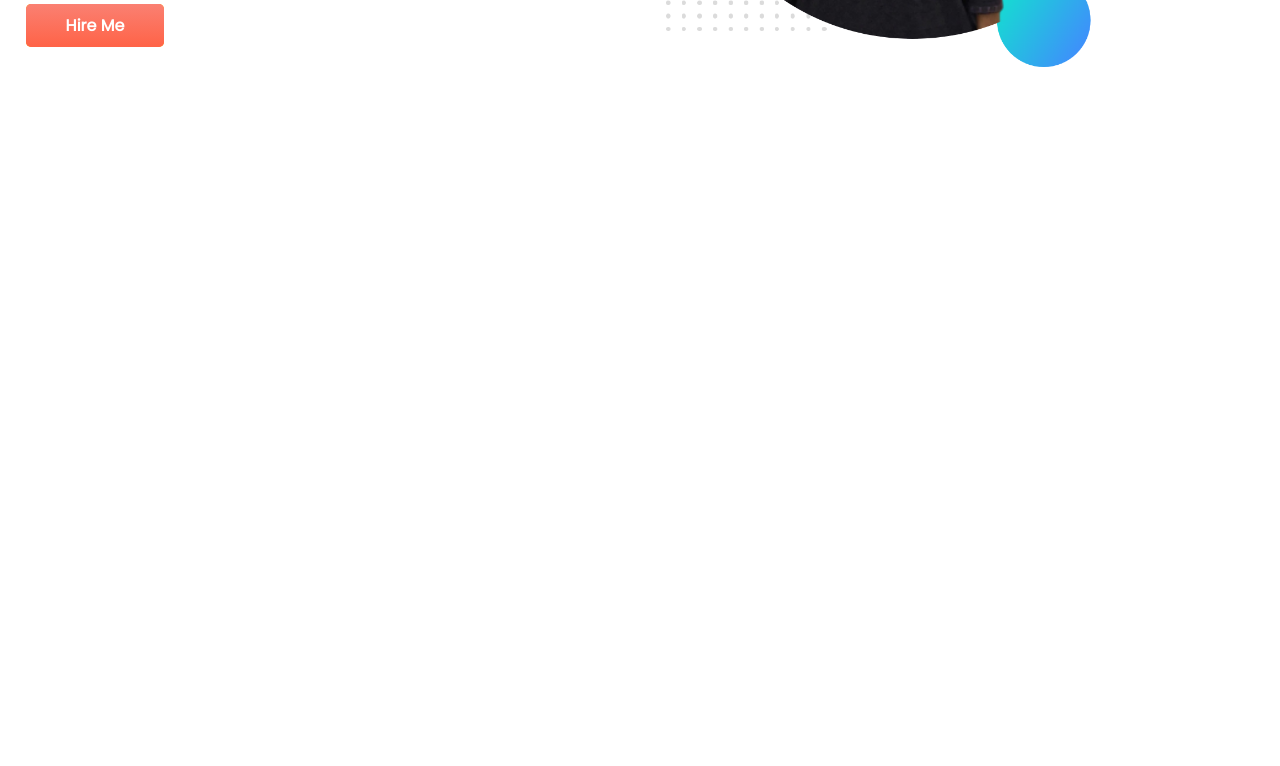
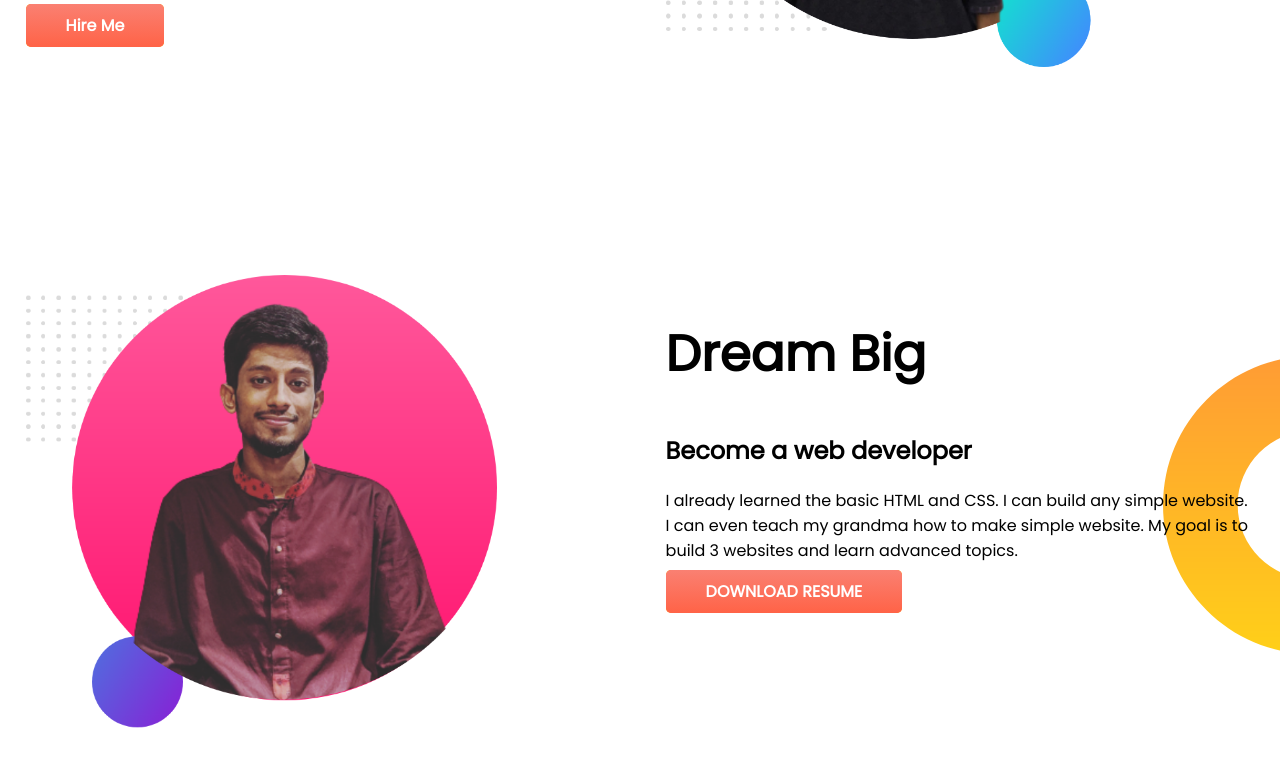
Before and after one commit to Istiak98/developer-portfolio, a plain HTML site: page index.html in a window 1280 px wide. Shown: the part 426-1192 px from the top of the page. Before the commit the page ends 800 px from the top, so only its background shows below. Drawn offline with Linux system fonts and the light colour scheme.

Commit message:
dream added

```diff
--- a/index.html
+++ b/index.html
@@ -27,6 +27,20 @@
             <img src="images/istiak-picture-with-bg.png" alt="">
         </div>
     </section>
+    <section class="dream-big">
+        <div class="half-width">
+            <img src="images/istiak-picture-with-bg2.png" alt="">
+        </div>
+        <div class="half-width">
+            <h1>Dream Big</h1>
+            <h2>Become a web developer</h2>
+            <p>I already learned the basic HTML and CSS. I can build any simple website. I can even teach my grandma how
+                to make simple website. My goal is to build 3 websites and learn advanced topics.</p>
+
+            <a class="link-button" target="_blank" href="">DOWNLOAD RESUME</a>
+        </div>
+
+    </section>
 </body>
 
 </html>
--- a/style.css
+++ b/style.css
@@ -10,6 +10,7 @@ h1{
 }
 section{
     display: flex;
+    margin-bottom: 150px;
 }
 .half-width{
     width: 50%;
@@ -31,3 +32,8 @@ section{
     background-image: url(images/top-banner.png);
     background-repeat: no-repeat;
 }
+.dream-big{
+    background-image: url(images/dream-bg.png);
+    background-repeat: no-repeat;
+    background-position: right;
+}
```
Also changed, not shown: images/istiak-picture-with-bg2.png (added).
